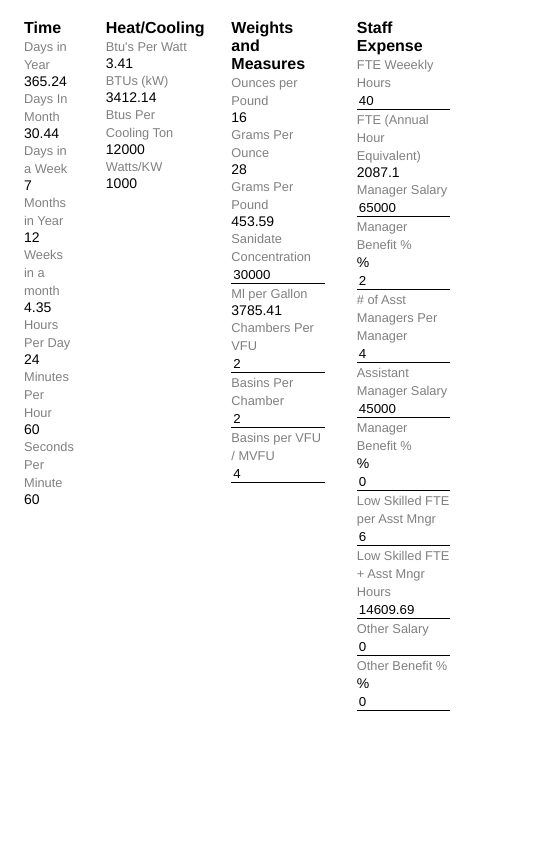
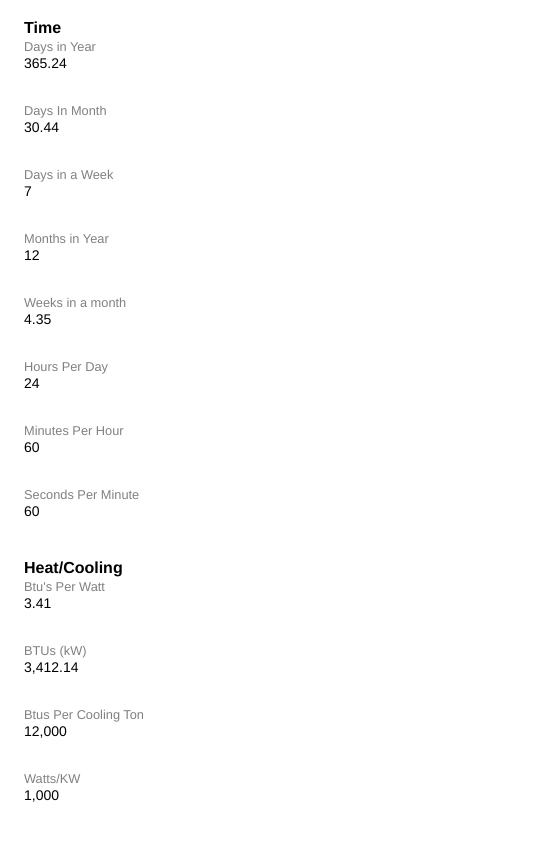
Before and after one commit to warlyware/agrify-challenge, a Vue app: page / in a window 390 px wide. Shown: the top 844 px of the page, 538 px wide, since content can reach past the window. Built offline with nearby package versions, Linux system fonts and the light colour scheme.

Commit message:
Make layout responsive

```diff
--- a/src/App.vue
+++ b/src/App.vue
@@ -1,29 +1,29 @@
 <template>
-  <div id="app" class="flex w-full">
-    <div class="w-1/4 px-4">
-      <h1>Time</h1>
-      <field v-for="(constant, key) in timeConstants" :key="key"
+  <div class="flex flex-wrap w-full font-avenir max-w-xl mx-auto">
+    <div class="w-1/4">
+      <h1 class="mx-4">Time</h1>
+      <field v-for="(constant, key) in timeConstants" :key="key" class="mx-4"
       @update="ev => update(ev, key)" :value="calculate(key)" :fieldType="fields[key].type"
       :label="fields[key].label" :readOnly="fields[key].readOnly" />
     </div>
 
-    <div class="w-1/4 px-4">
-      <h1>Heat/Cooling</h1>
-      <field v-for="(constant, key) in heatCoolingConstants" :key="key"
+    <div class="w-1/4">
+      <h1 class="mx-4">Heat/Cooling</h1>
+      <field v-for="(constant, key) in heatCoolingConstants" :key="key" class="mx-4"
       @update="ev => update(ev, key)" :value="calculate(key)" :fieldType="fields[key].type"
       :label="fields[key].label" :readOnly="fields[key].readOnly" />
     </div>
 
-    <div class="w-1/4 px-4">
-      <h1>Weights and Measures</h1>
-      <field v-for="(constant, key) in weightsAndMeasuresConstants" :key="key"
+    <div class="w-1/4">
+      <h1 class="mx-4">Weights and Measures</h1>
+      <field v-for="(constant, key) in weightsAndMeasuresConstants" :key="key" class="mx-4"
       @update="ev => update(ev, key)" :value="calculate(key)" :fieldType="fields[key].type"
       :label="fields[key].label" :readOnly="fields[key].readOnly" />
     </div>
 
-    <div class="w-1/4 px-4">
-      <h1>Staff Expense</h1>
-      <field v-for="(constant, key) in staffExpenseConstants" :key="key"
+    <div class="w-1/4">
+      <h1 class="mx-4">Staff Expense</h1>
+      <field v-for="(constant, key) in staffExpenseConstants" :key="key" class="mx-4"
       @update="ev => update(ev, key)" :value="calculate(key)" :fieldType="fields[key].type"
       :label="fields[key].label" :readOnly="fields[key].readOnly" />
     </div>
@@ -58,32 +58,28 @@ export default {
     timeConstants() {
       let constants = {}
       Object.keys(this.constants).forEach(key => {
-        if (this.fields[key].category === 'Time')
-        constants[key] = this.constants[key]
+        if (this.fields[key].category === 'Time') { constants[key] = this.constants[key] }
       })
       return constants
     },
     heatCoolingConstants() {
       let constants = {}
       Object.keys(this.constants).forEach(key => {
-        if (this.fields[key].category === 'Heat/Cooling')
-        constants[key] = this.constants[key]
+        if (this.fields[key].category === 'Heat/Cooling') { constants[key] = this.constants[key] }
       })
       return constants
     },
     weightsAndMeasuresConstants() {
       let constants = {}
       Object.keys(this.constants).forEach(key => {
-        if (this.fields[key].category === 'Weights and Measures')
-        constants[key] = this.constants[key]
+        if (this.fields[key].category === 'Weights and Measures') { constants[key] = this.constants[key] }
       })
       return constants
     },
     staffExpenseConstants() {
       let constants = {}
       Object.keys(this.constants).forEach(key => {
-        if (this.fields[key].category === 'Staff Expense')
-        constants[key] = this.constants[key]
+        if (this.fields[key].category === 'Staff Expense') { constants[key] = this.constants[key] }
       })
       return constants
     }
@@ -110,44 +106,28 @@ export default {
 </script>
 
 <style>
-input {
-  border: none;
+input { border: none; }
+h1 { font-size: 1rem; margin-bottom: 0; }
+label { color: grey; font-size: 0.8rem; }
+.border-bottom { border-bottom: 1px solid black; }
+.text-sm { font-size: .875rem; }
+.flex { display: flex; }
+.flex-wrap { flex-wrap: wrap; }
+.w-full { width: 100%; }
+.h-16 { height: 4rem; }
+.max-w-xl { max-width: 1000px; }
+.mx-auto { margin-right: auto; margin-left: auto; }
+@media only screen and (max-width: 768px) {
+  .w-1\/4 { width: 100%; }
 }
-.border-bottom {
-  border-bottom: 1px solid black;
+@media (min-width: 768px) {
+  .w-1\/4 { width: 25%; }
 }
-.text-sm { font-size: .875rem; }
-.flex {
-  display: flex;
-}
-.w-full {
-  width: 100%;
-}
-.w-1\/4 {
-  width: 25%;
-}
-.px-4 {
-  padding-left: 1rem;
-  padding-right: 1rem;
-}
-.pb-1 {
-  padding-bottom: 0.25rem;
-}
-.mb-2 {
-  margin-bottom: 0.5rem;
-}
-.mb-4 {
-  margin-bottom: 1rem;
-}
-h1 {
-  font-size: 1rem;
-  margin-bottom: 0;
-}
-label {
-  color: grey;
-  font-size: 0.8rem;
-}
-#app {
+.pb-1 { padding-bottom: 0.25rem; }
+.mx-4 { padding-left: 1rem; padding-right: 1rem; }
+.mb-2 { margin-bottom: 0.5rem; }
+.mb-4 { margin-bottom: 1rem; }
+.font-avenir {
   font-family: Avenir, Helvetica, Arial, sans-serif;
   -webkit-font-smoothing: antialiased;
   -moz-osx-font-smoothing: grayscale;
--- a/src/components/Field.vue
+++ b/src/components/Field.vue
@@ -1,5 +1,5 @@
 <template>
-  <div>
+  <div class="h-16">
     <label>
       {{label}}
     </label><br>
@@ -19,7 +19,10 @@
 export default {
   props: ['read-only', 'label', 'value', 'field-type'],
   methods: {
-    round(value) { return +value.toFixed(2) }
+    round(value) {
+      if (this.fieldType === 'int') { return value.toString().replace(/\B(?=(\d{3})+(?!\d))/g, ",") }
+      return value.toFixed(2).replace(/\B(?=(\d{3})+(?!\d))/g, ",")
+    }
   }
 }
 </script>
```
